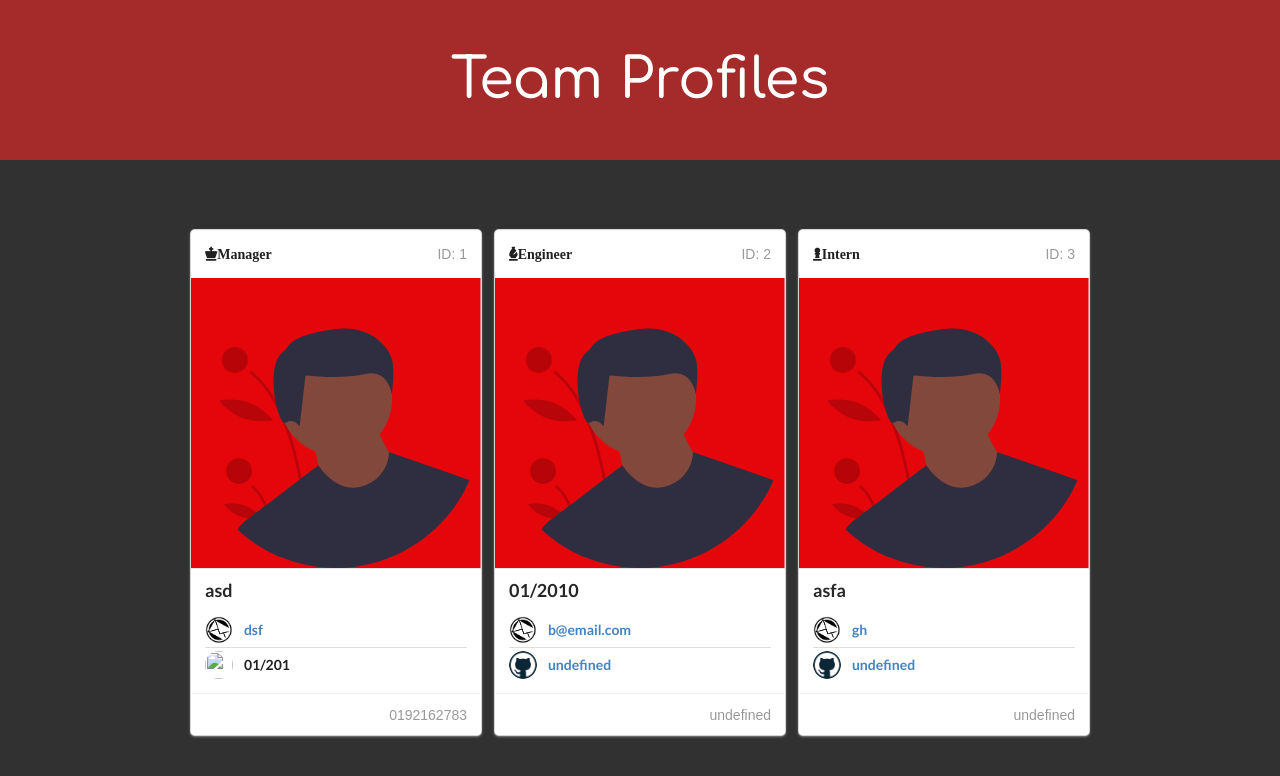
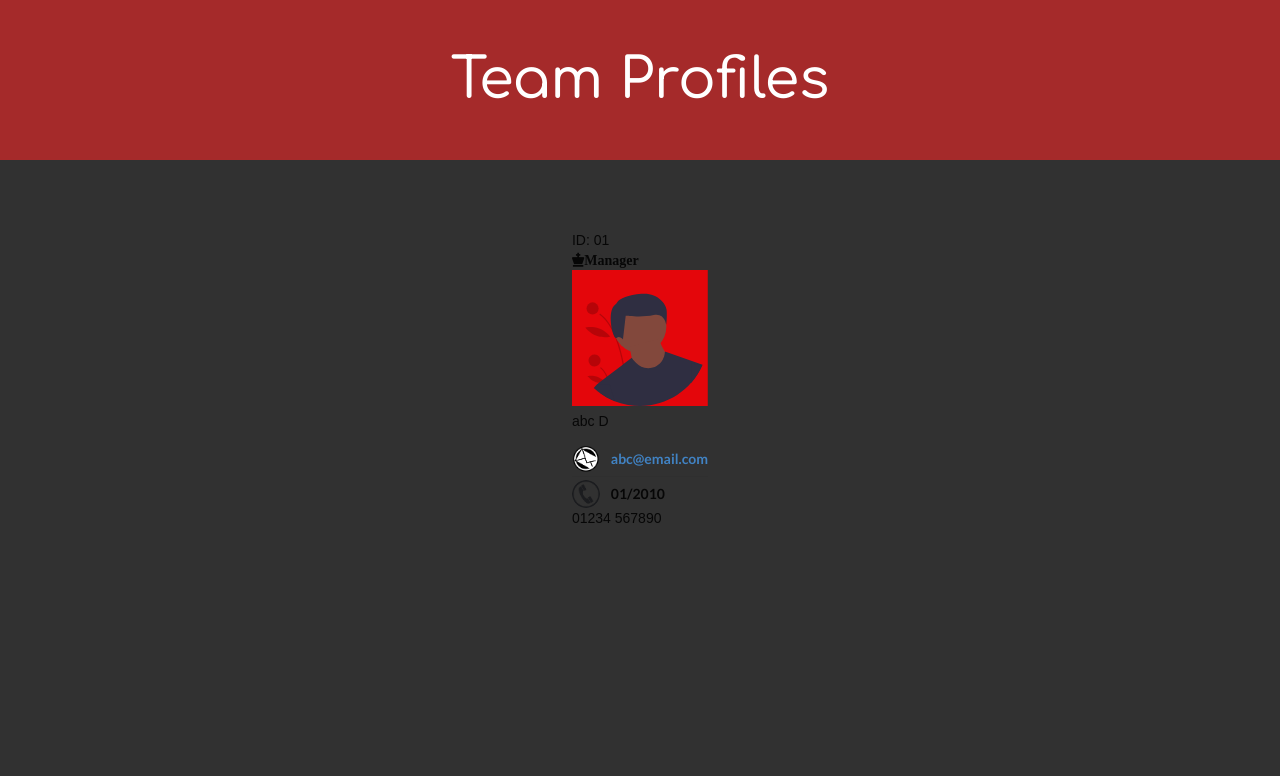
Before and after one commit to wa20/8-Team-Profile-Generator, a website: page team.html in a window 1280 px wide. Drawn offline with nearby package versions, Linux system fonts and the light colour scheme.

Commit message:
code updates

```diff
--- a/team.html
+++ b/team.html
@@ -22,11 +22,11 @@
         </header>
 
         <section class="mainBody">
-          <ul class="ui link cards" id="profileCard">
+
 
     <li class="card">
         <div class="content">
-        <div class="right floated meta">ID: 1</div>
+        <div class="right floated meta">ID: 01</div>
         <i class="fas fa-chess-king">Manager</i>
 
         </div>
@@ -35,98 +35,30 @@
         <img src="./assets/male_avatar_sq.svg" />
         </div>
         <div class="content">
-        <div class="header">asd</div>
+        <div class="header">abc D</div>
 
         <div class="ui middle aligned animated divided list">
         <div class="item">
         <img class="ui avatar image" src="./assets/email_icon.png" />
         <div class="content">
-        <a class="header" href="dsf" target="_blank">dsf</a>
+        <a class="header" href="abc@email.com" target="_blank">abc@email.com</a>
         </div>
         </div>
         <div class="item">
-        <img class="ui avatar image" src="" />
+        <img class="ui avatar image" src="./assets/phone_icon.png" />
         <div class="content">
-        <div class="header" >01/201</div>
+        <div class="header" >01/2010</div>
         </div>
         </div>
         </div>
         </div>
 
         <div class="extra content">
-        <span class="right floated">0192162783</span>
+        <span class="right floated">01234 567890</span>
         </div>
     </li>
 
-    <li class="card">
-        <div class="content">
-        <div class="right floated meta">ID: 2</div>
-        <i class="fas fa-chess-bishop">Engineer</i>
 
-        </div>
-
-        <div class="image">
-        <img src="./assets/male_avatar_sq.svg" />
-        </div>
-        <div class="content">
-        <div class="header">01/2010</div>
-
-        <div class="ui middle aligned animated divided list">
-        <div class="item">
-        <img class="ui avatar image" src="./assets/email_icon.png" />
-        <div class="content">
-        <a class="header" href="b@email.com" target="_blank">b@email.com</a>
-        </div>
-        </div>
-        <div class="item">
-                <img class="ui avatar image" src="./assets/github-512.png" />
-                <div class="content">
-                  <a class="header" href="undefined" target="_blank">undefined</a>
-                </div>
-            </div>
-        </div>
-        </div>
-
-        <div class="extra content">
-        <span class="right floated">undefined</span>
-        </div>
-    </li>
-
-    <li class="card">
-        <div class="content">
-        <div class="right floated meta">ID: 3</div>
-        <i class="fas fa-chess-pawn">Intern</i>
-
-        </div>
-
-        <div class="image">
-        <img src="./assets/male_avatar_sq.svg" />
-        </div>
-        <div class="content">
-        <div class="header">asfa</div>
-
-        <div class="ui middle aligned animated divided list">
-        <div class="item">
-        <img class="ui avatar image" src="./assets/email_icon.png" />
-        <div class="content">
-        <a class="header" href="gh" target="_blank">gh</a>
-        </div>
-        </div>
-        <div class="item">
-                <img class="ui avatar image" src="./assets/github-512.png" />
-                <div class="content">
-                  <a class="header" href="undefined" target="_blank">undefined</a>
-                </div>
-            </div>
-        </div>
-        </div>
-
-        <div class="extra content">
-        <span class="right floated">undefined</span>
-        </div>
-    </li>
-
-  </ul>
         </section>
 
 
--- a/utils/generateProfile.js
+++ b/utils/generateProfile.js
@@ -28,7 +28,7 @@ function generateTeamHtml(team) {
         </div>
         </div>
         <div class="item">
-        <img class="ui avatar image" src="" />
+        <img class="ui avatar image" src="./assets/phone_icon.png" />
         <div class="content">
         <div class="header" >${manager.getOfficeNumber()}</div>
         </div>
@@ -113,7 +113,7 @@ function generateTeamHtml(team) {
         <div class="item">
                 <img class="ui avatar image" src="./assets/github-512.png" />
                 <div class="content">
-                  <a class="header" href="${intern.githubLink}" target="_blank">${intern.githubLink}</a>
+                  <a class="header" href="${intern.getGithubLink()}" target="_blank">${intern.getGithubLink()}</a>
                 </div>
             </div>
         </div>
```
Also changed, not shown: lib/Intern.js (+8 -6 lines), utils/generateHTML.js (+4 -3 lines), README.md.
